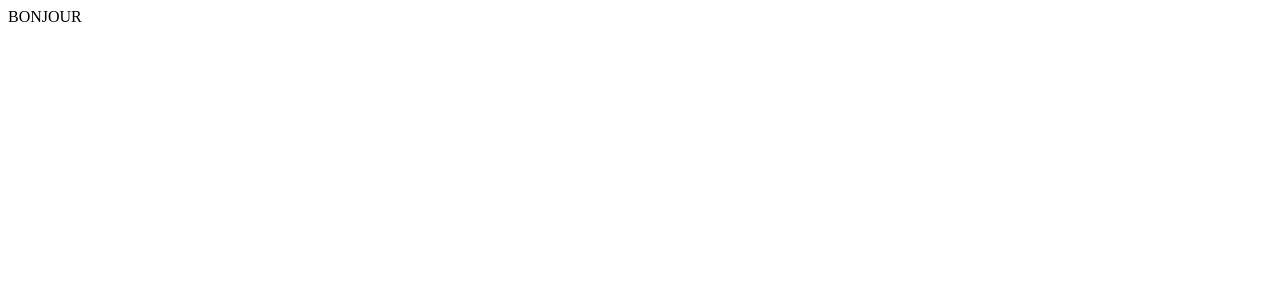
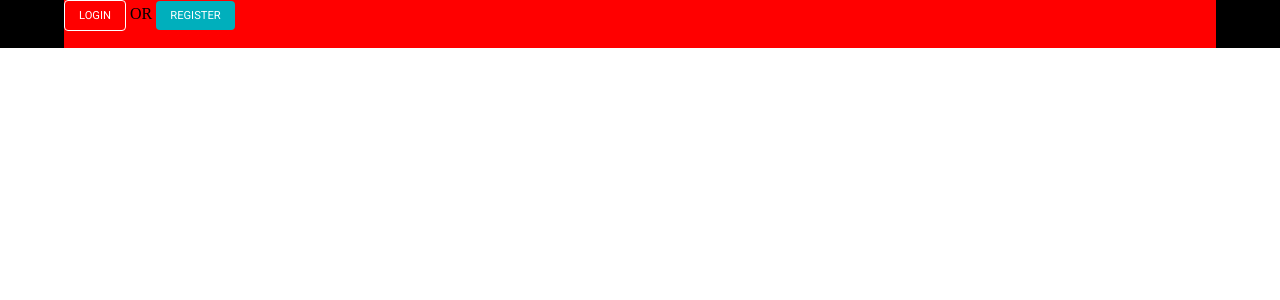
Before and after one commit to adrienaggery/eCommerceRush, a PHP site: page / in a window 1280 px wide. Before the commit the part shown is almost empty. Shown: the top 300 px of the page. Run offline with PHP 8.4, Linux system fonts and the light colour scheme.

Commit message:
jason-Updatefront

```diff
--- a/index.php
+++ b/index.php
@@ -1,9 +1,21 @@
 <!DOCTYPE html>
 <html>
 <head>
+    <meta charset="utf-8">
 	<title>ft_minishop</title>
+    <link href='http://fonts.googleapis.com/css?family=Roboto:500,300,400' rel='stylesheet' type='text/css'>
+    <link rel="stylesheet" href="public/styles/reset.css">
+    <link rel="stylesheet" href="public/styles/main.css">
 </head>
 <body>
-BONJOUR
+    <header>
+        <div class="fluid-wrapper">
+            <div class="auth">
+                <a class="auth-button login-button" href="#">LOGIN</a>
+                <p>OR</p>
+                <a class="auth-button register-button" href="#">REGISTER</a>
+            </div>
+        </div>
+    </header>
 </body>
 </html>
--- /dev/null
+++ b/public/styles/main.css
@@ -0,0 +1,41 @@
+header {
+    height: 48px;
+    width: 100%;
+    background: rgb(0, 0, 0);
+}
+
+.fluid-wrapper {
+    width: 90%;
+    max-width: 1160px;
+    height: 100%;
+    margin: 0 auto 0 auto;
+    background: red;
+}
+
+.auth-button {
+    display: inline-block;
+    border-radius: 4px;
+    padding: 8px 14px 8px 14px;
+    font-family: Roboto;
+    font-size: 0.7rem;
+}
+
+.login-button {
+    border: 1px solid white;
+    color: white;
+}
+
+.register-button {
+    transition: all 0.2s;
+    background: rgb(0, 175, 188);
+    color: white;
+}
+
+.register-button:hover {
+    background: white;
+    color: black;
+}
+
+.auth p {
+    display: inline-block;
+}
```
